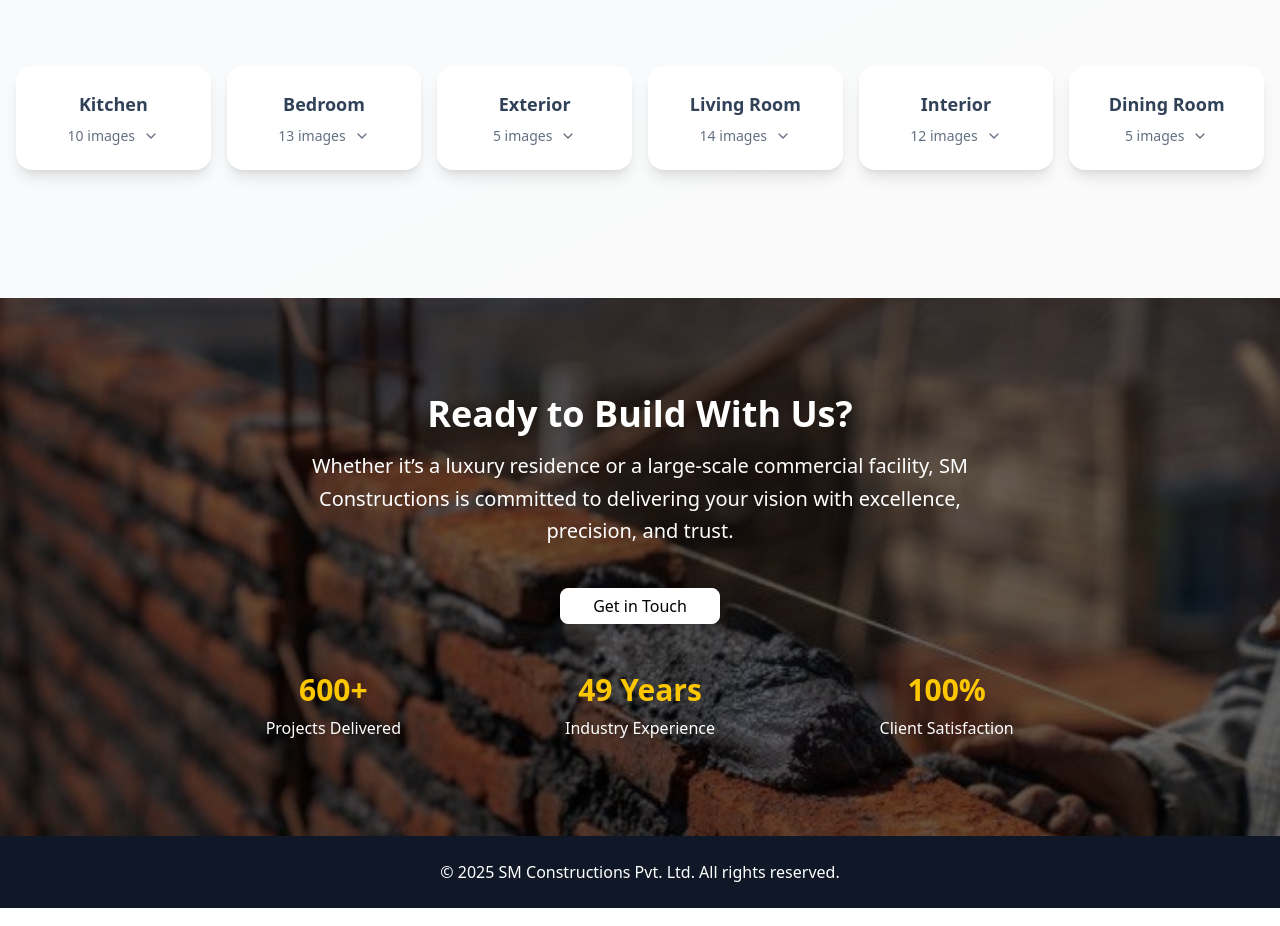
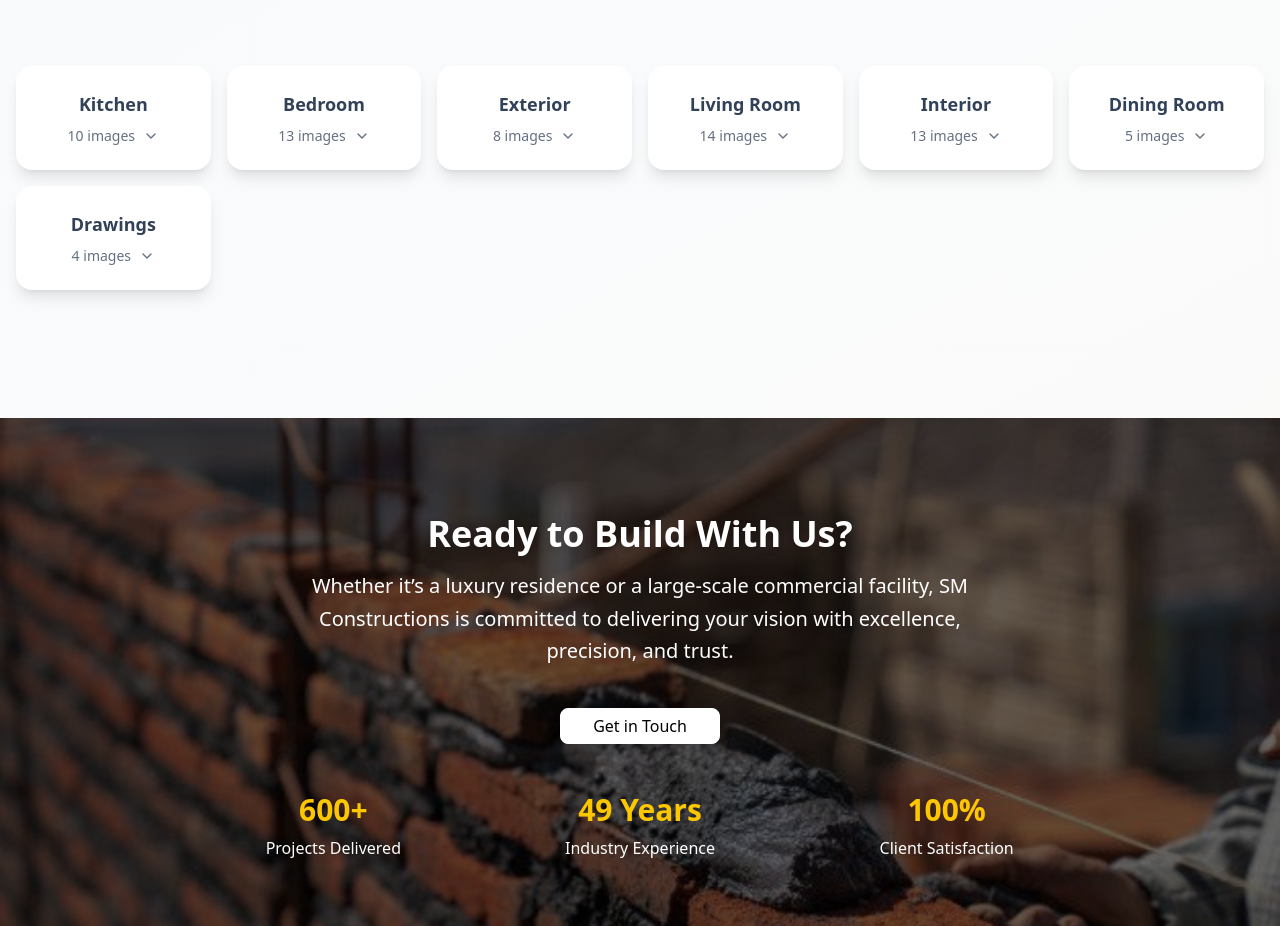
Before and after one commit to suneebs/SM-Constructions, a React (Vite) app: page / in a window 1280 px wide. Shown: the part 2703-3629 px from the top of the page. Built offline with nearby package versions, Linux system fonts and the light colour scheme.

Commit message:
Add new images and "Drawings" section to gallery data for enhanced visual content

```diff
--- a/src/data/galleryData.js
+++ b/src/data/galleryData.js
@@ -41,7 +41,10 @@ const galleryData = [
       "https://i.postimg.cc/SxYFKTTz/524a07d5-423d-4d7e-83f1-6bcd93d780a4.jpg",
       "https://i.postimg.cc/q7ff6sSD/74940b57-a922-43a2-a71a-be7035f22517.jpg",
       "https://i.postimg.cc/PJ7VshkV/6a2c37fc-c24b-441e-91da-86ff3a67e536.jpg",
-      "https://i.postimg.cc/43GLTBrG/2e8ac942-4bf5-4058-b8c3-4d80fb24e12d.jpg"
+      "https://i.postimg.cc/43GLTBrG/2e8ac942-4bf5-4058-b8c3-4d80fb24e12d.jpg",
+      "https://i.postimg.cc/q7Qnpb2V/Screenshot-2025-07-14-005008.png",
+      "https://i.postimg.cc/Y99F06x4/Screenshot-2025-07-14-005112.png",
+      "https://i.postimg.cc/L6fxmSXc/Screenshot-2025-07-14-005158.png",
     ],
   },
   {
@@ -78,6 +81,7 @@ const galleryData = [
       "https://i.postimg.cc/hGft01tL/131df958-93b6-4a56-8cca-ce1a31cec8c4.jpg",
       "https://i.postimg.cc/MK1wqrv3/5.jpg",
       "https://i.postimg.cc/rpw2GVg7/17.jpg",
+      "https://i.postimg.cc/WzTQ04hJ/Screenshot-2025-07-14-004653.png"
     ],
   },
   {
@@ -91,6 +95,15 @@ const galleryData = [
 
     ],
   },
+  {
+    title: "Drawings",
+    images: [
+      "https://i.postimg.cc/jj8XMdg7/Screenshot-2025-07-14-005309.png",
+      "https://i.postimg.cc/VLjW3FZ1/Screenshot-2025-07-14-005517.png",
+      "https://i.postimg.cc/QMMgKZ8x/Screenshot-2025-07-14-005559.png",
+      "https://i.postimg.cc/FK1csbpY/Screenshot-2025-07-14-005646.png",
+    ],
+  },
 ];
 
 export default galleryData;
```
